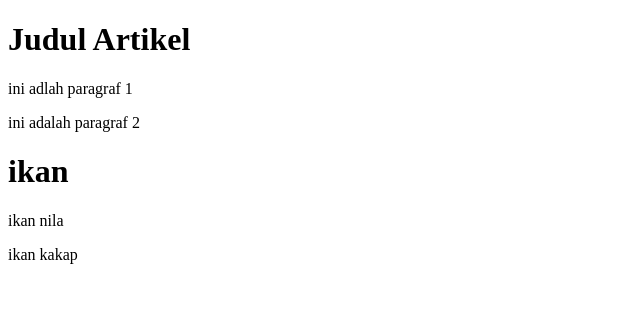
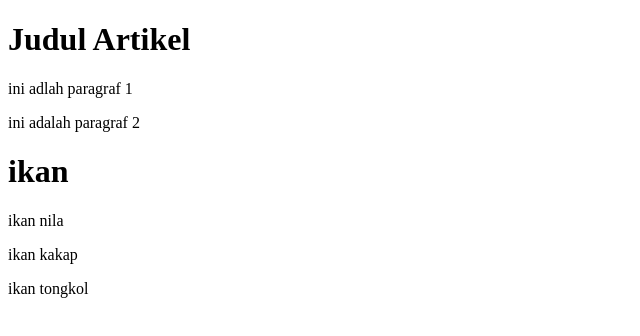
Before and after one commit to Avinash210906/praktek-06, a plain HTML site: page index.html in a window 1280 px wide. Shown: the whole page, without its empty margins (0-640 px from the left). Drawn offline with Linux system fonts and the light colour scheme.

Commit message:
ikan tongkol

```diff
--- a/index.html
+++ b/index.html
@@ -12,6 +12,9 @@
     <h1>ikan</h1>
     <p>ikan nila</p>
     <p>ikan kakap</p>
+    <p>ikan tongkol</p>
+
+
 
 </body>
 </html>
```
